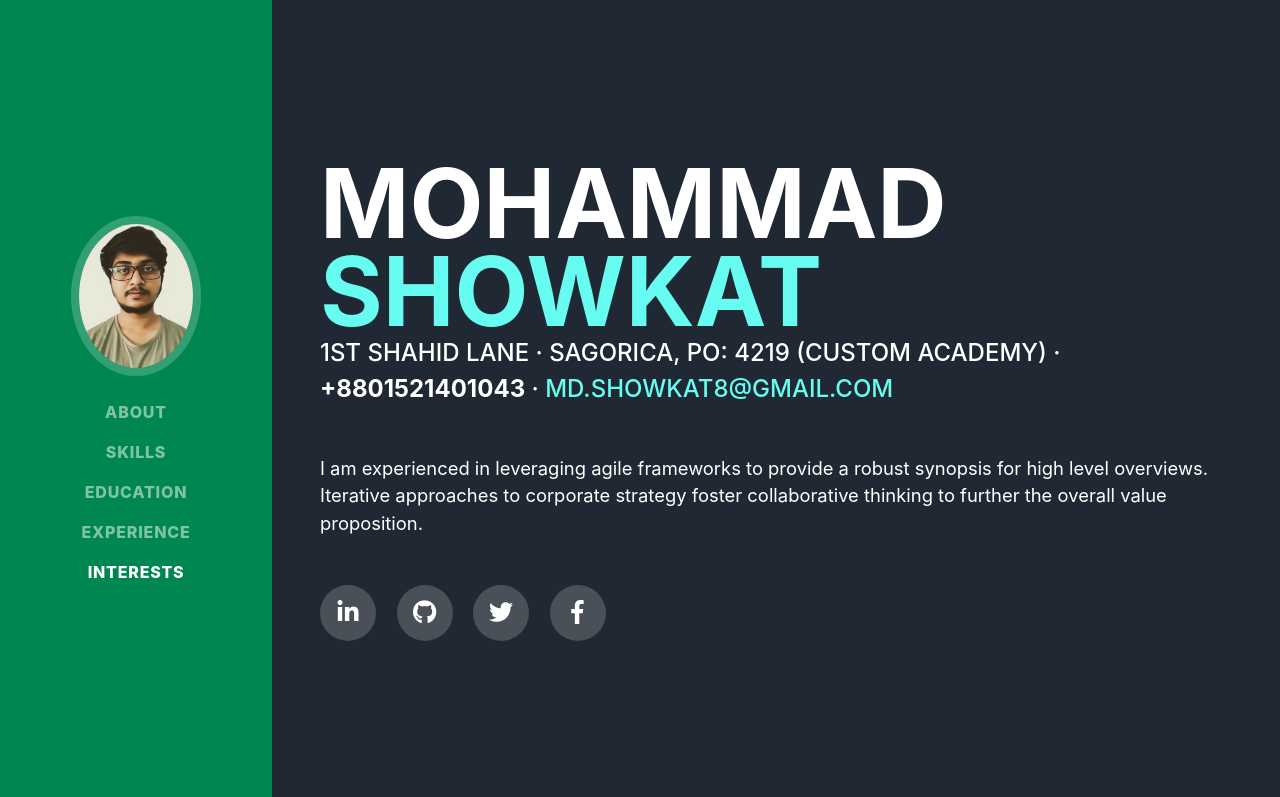
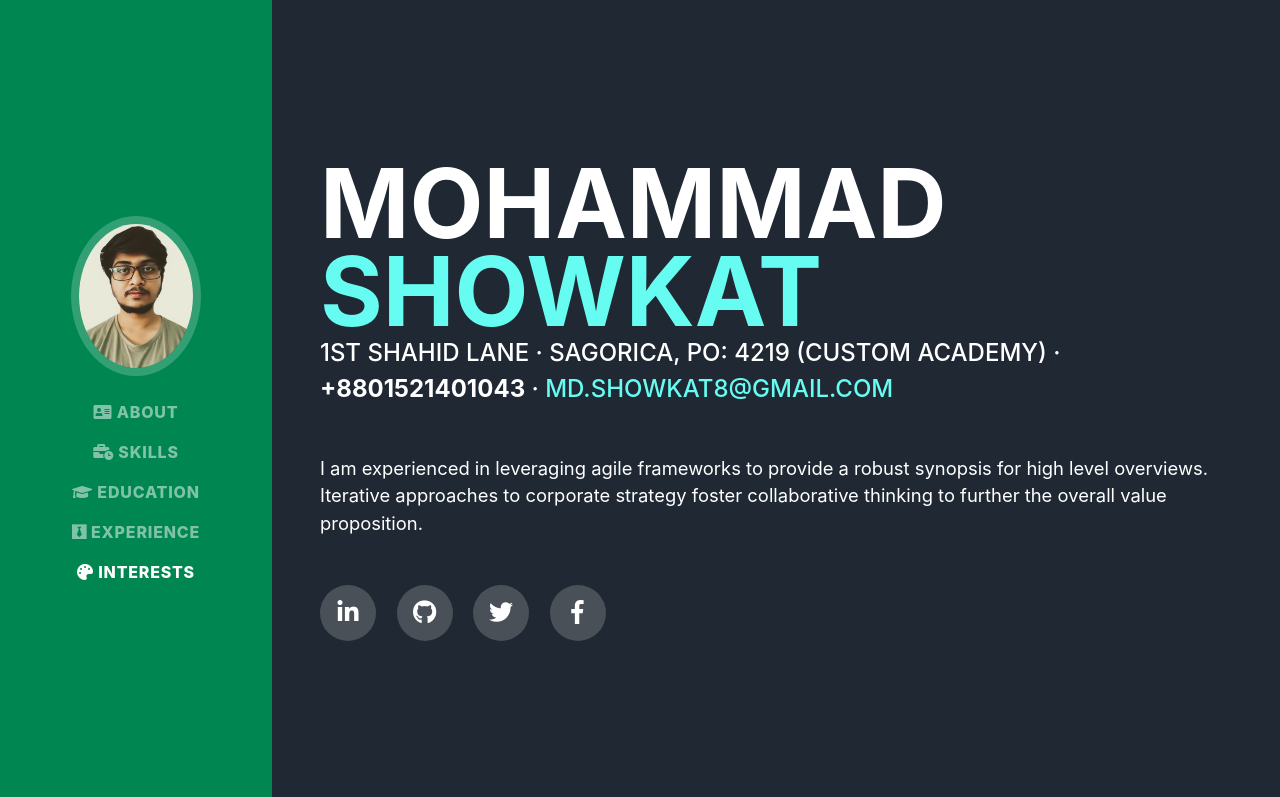
Before and after one commit to mshowkat/resume, a plain HTML site: page index.html in a window 1280 px wide. Shown: the top 797 px of the page. Drawn offline with Linux system fonts and the light colour scheme; a web font is replaced by a local one.

Commit message:
nav icon added

```diff
--- a/index.html
+++ b/index.html
@@ -38,19 +38,19 @@
     <div class="collapse navbar-collapse" id="navbarSupportedContent">
       <ul class="navbar-nav">
         <li class="nav-item">
-          <a class="nav-link js-scroll-trigger" href="#about">About</a>
+          <a class="nav-link js-scroll-trigger" href="#about"> <i class="fas fa-address-card"></i> About</a>
         </li>
         <li class="nav-item">
-          <a class="nav-link js-scroll-trigger" href="#skills">Skills</a>
+          <a class="nav-link js-scroll-trigger" href="#skills"><i class="fas fa-business-time"></i> Skills</a>
         </li>
         <li class="nav-item">
-          <a class="nav-link js-scroll-trigger" href="#education">Education</a>
+          <a class="nav-link js-scroll-trigger" href="#education"><i class="fas fa-graduation-cap"></i> Education</a>
         </li>
         <li class="nav-item">
-          <a class="nav-link js-scroll-trigger" href="#experience">Experience</a>
+          <a class="nav-link js-scroll-trigger" href="#experience"><i class="fab fa-black-tie"></i> Experience</a>
         </li>
         <li class="nav-item">
-          <a class="nav-link js-scroll-trigger" href="#interests">Interests</a>
+          <a class="nav-link js-scroll-trigger" href="#interests"><i class="fas fa-palette"></i> Interests</a>
         </li>
         <!-- <li class="nav-item">
           <a class="nav-link js-scroll-trigger" href="#awards">Awards</a>
```
